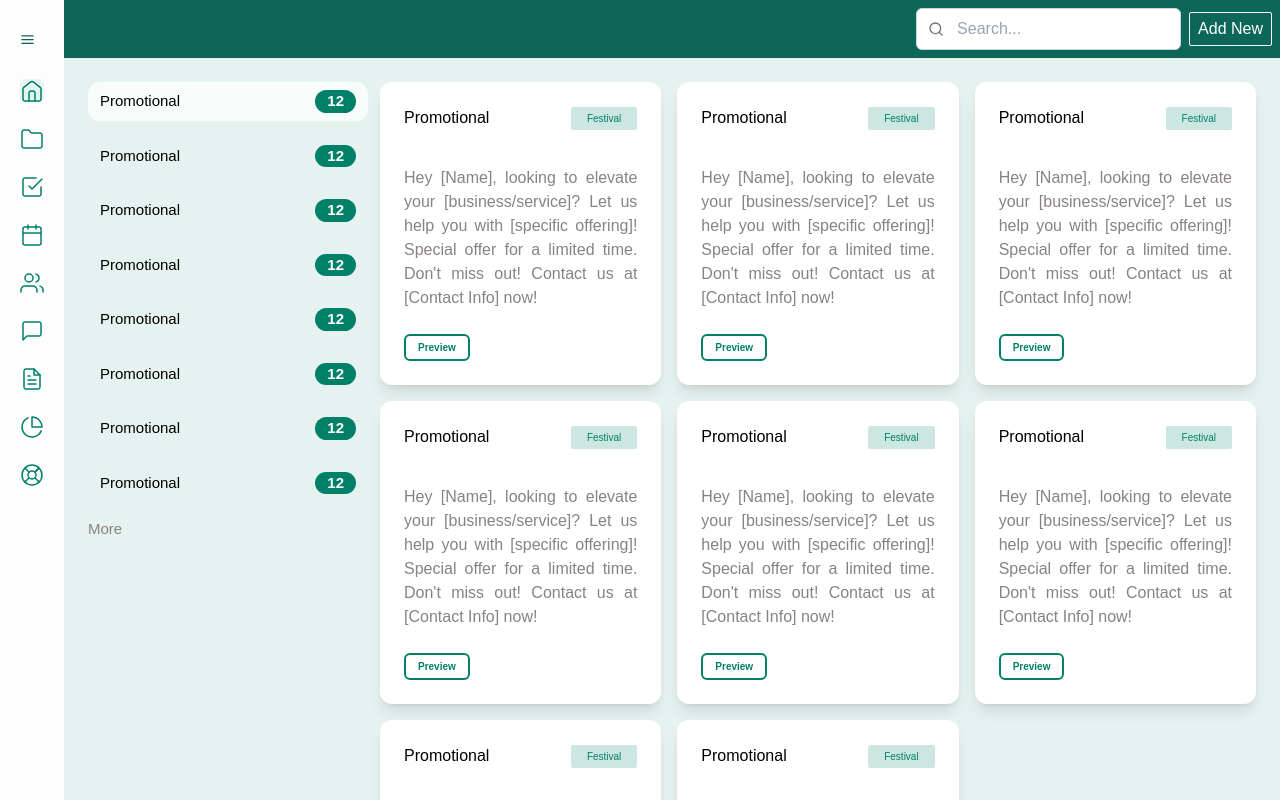
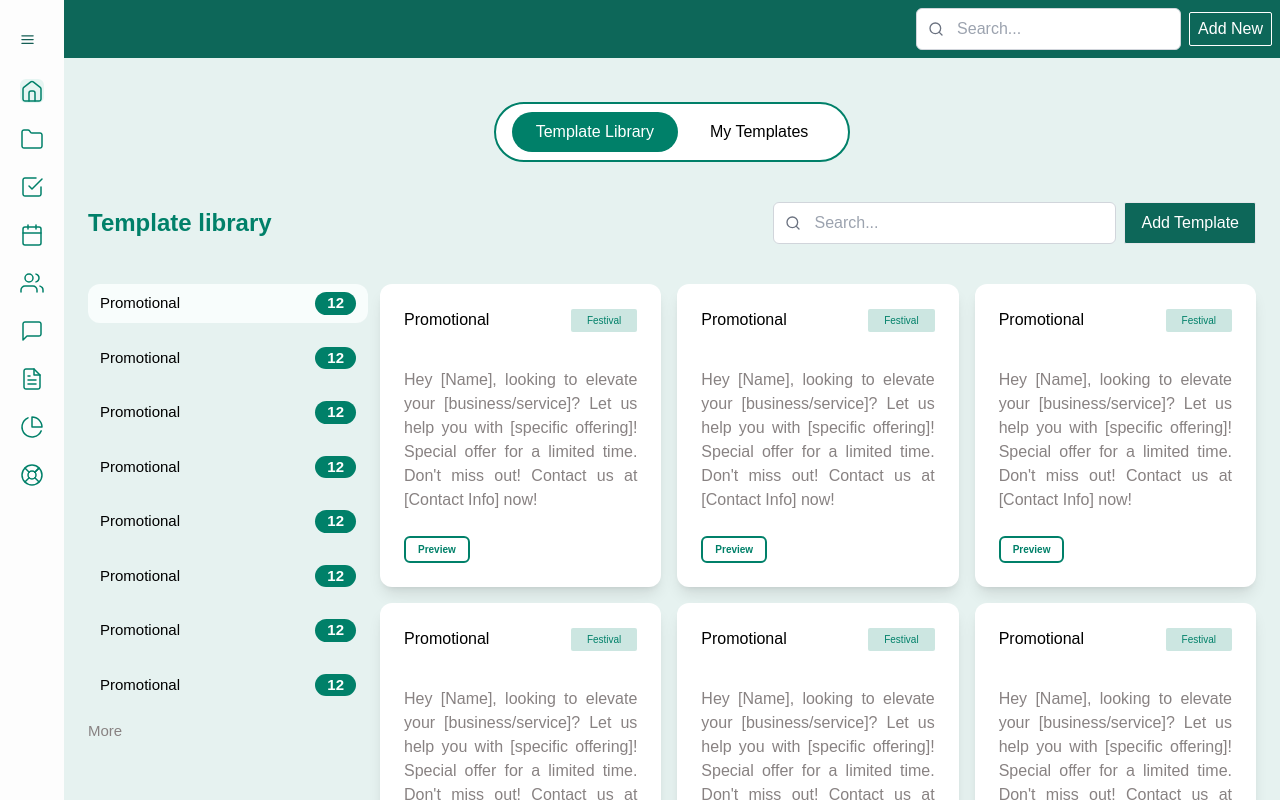
Before and after one commit to SarthakCentocode/marketing-tool, a Next.js app: page /templates in a window 1280 px wide. Shown: the top 800 px of the page. Built offline with nearby package versions, Linux system fonts and the light colour scheme.

Commit message:
update templates

```diff
--- a/src/app/layout.tsx
+++ b/src/app/layout.tsx
@@ -14,7 +14,7 @@ export default function RootLayout({
 }>) {
   return (
     <html lang="en">
-      <body className={`antialiased`}>
+      <body >
         <Sidebar>{children}</Sidebar>
       </body>
     </html>
--- a/src/app/templates/page.tsx
+++ b/src/app/templates/page.tsx
@@ -1,46 +1,39 @@
+"use client";
 import Card from "@/components/card";
+import MyTemplates from "@/components/templates/myTemplates";
+import TemplatesLib from "@/components/templates/templateLib";
+import { useState } from "react";
 
 export default function Templates() {
+  const [isTab, setTab] = useState(0);
 
   return (
     <>
-          <div className="bg-[#E6F2F0] h-full w-full p-6">
-            <div className="grid grid-cols-12 ">
-              <div className="col-span-3 pe-3">
-                {Array(8)
-                  .fill(0)
-                  .map((_, index) => (
-                    <div
-                      key={index}
-                      className={`mb-4 py-2 px-3 flex justify-between items-center w-full ${
-                        index === 0 ? "bg-[#F8FDFC]" : ""
-                      } rounded-xl`}
+      <div className=" bg-[#E6F2F0] h-full w-full p-6">
+        <div className="mt-5 flex justify-center items-center ">
+          <div className=" bg-white  gap-2 flex justify-around items-center border-2 border-[#008069] py-2 px-4 rounded-full">
+            <button
+              className={`px-6   rounded-full py-2  text-[16px] text-[600]  ${
+                isTab === 0 && "bg-[#008069] text-white"
+              }`}
+              onClick={() => setTab(0)}
             >
-                      <h4 className="text-[15px]">Promotional</h4>
-                      <h4 className="bg-[#008069] text-[15px] rounded-2xl font-bold px-3 text-white">
-                        12
-                      </h4>
-                    </div>
-                  ))}
-                <h4 className="text-[15px] text-[#888282]">More</h4>
-              </div>
-              <div className="col-span-9">
-                <div className="grid grid-cols-3 gap-4">
-                  {Array(8)
-                    .fill(0)
-                    .map((_, index) => (
-                      <Card
-                        key={index}
-                        title="Promotional"
-                        badgeText="Festival"
-                        button="Preview"
-                        description="Hey [Name], looking to elevate your [business/service]? Let us help you with [specific offering]! Special offer for a limited time. Don't miss out! Contact us at [Contact Info] now!"
-                      />
-                    ))}
+              Template Library
+            </button>
+
+            <button
+              className={`px-6   rounded-full py-2  text-[16px] text-[600]  ${
+                isTab === 1 && "bg-[#008069] text-white"
+              }`}
+              onClick={() => setTab(1)}
+            >
+              My Templates
+            </button>
           </div>
         </div>
-            </div>
+        {isTab === 0 && <TemplatesLib />}
+        {isTab === 1 && <MyTemplates />}
       </div>
     </>
-      )
+  );
 }
--- /dev/null
+++ b/src/components/templates/myTemplates.tsx
@@ -0,0 +1,178 @@
+import * as React from "react";
+import {
+  Paper,
+  TableContainer,
+  Table,
+  TableHead,
+  TableRow,
+  TableCell,
+  TableBody,
+  TablePagination,
+} from "@mui/material";
+import { FiSearch } from "react-icons/fi";
+interface Column {
+  id: "name" | "code" | "population" | "size" | "density";
+  label: string;
+  minWidth?: number;
+  align?: "right";
+  format?: (value: number) => string;
+}
+
+const columns: readonly Column[] = [
+  { id: "name", label: "Name", minWidth: 170 },
+  { id: "code", label: "ISO\u00a0Code", minWidth: 100 },
+  {
+    id: "population",
+    label: "Population",
+    minWidth: 170,
+    align: "right",
+    format: (value: number) => value.toLocaleString("en-US"),
+  },
+  {
+    id: "size",
+    label: "Size\u00a0(km\u00b2)",
+    minWidth: 170,
+    align: "right",
+    format: (value: number) => value.toLocaleString("en-US"),
+  },
+  {
+    id: "density",
+    label: "Density",
+    minWidth: 170,
+    align: "right",
+    format: (value: number) => value.toFixed(2),
+  },
+];
+
+interface Data {
+  name: string;
+  code: string;
+  population: number;
+  size: number;
+  density: number;
+}
+
+function createData(
+  name: string,
+  code: string,
+  population: number,
+  size: number
+): Data {
+  const density = population / size;
+  return { name, code, population, size, density };
+}
+
+const rows = [
+  createData("India", "IN", 1324171354, 3287263),
+  createData("China", "CN", 1403500365, 9596961),
+  createData("Italy", "IT", 60483973, 301340),
+  createData("United States", "US", 327167434, 9833520),
+  createData("Canada", "CA", 37602103, 9984670),
+  createData("Australia", "AU", 25475400, 7692024),
+  createData("Germany", "DE", 83019200, 357578),
+  createData("Ireland", "IE", 4857000, 70273),
+  createData("Mexico", "MX", 126577691, 1972550),
+  createData("Japan", "JP", 126317000, 377973),
+  createData("France", "FR", 67022000, 640679),
+  createData("United Kingdom", "GB", 67545757, 242495),
+  createData("Russia", "RU", 146793744, 17098246),
+  createData("Nigeria", "NG", 200962417, 923768),
+  createData("Brazil", "BR", 210147125, 8515767),
+];
+
+export default function StickyHeadTable() {
+  const [page, setPage] = React.useState(0);
+  const [rowsPerPage, setRowsPerPage] = React.useState(10);
+
+  const handleChangePage = (event: unknown, newPage: number) => {
+    setPage(newPage);
+  };
+
+  const handleChangeRowsPerPage = (
+    event: React.ChangeEvent<HTMLInputElement>
+  ) => {
+    setRowsPerPage(+event.target.value);
+    setPage(0);
+  };
+
+  return (
+    <div className="w-[100%]">
+
+      <div className=" flex justify-between items-center my-10 ">
+        <div>
+          <h1 className="text-[24px] font-[600] text-[#008069]">My Template</h1>
+        </div>
+        <div className="flex space-x-2">
+          <div className=" flex justify-end items-center overflow-y-auto">
+            <div className="relative">
+              <input
+                type="text"
+                // value={searchQuery}
+                // onChange={handleSearchChange}
+                placeholder="Search..."
+                className="w-[343px] pl-10 pr-4 py-2 border border-gray-300 rounded-md focus:outline-none focus:ring focus:border-green-500"
+              />
+              <FiSearch className="absolute top-1/2 left-3 transform -translate-y-1/2 text-gray-500" />
+            </div>
+            <button className=" ms-2 border-[1px] bg-[#0D6759] px-4 h-full text-white rounded-sm ">
+              All
+            </button>
+          </div>
+        </div>{" "}
+      </div>
+      <Paper sx={{ width: "100%", overflow: "hidden" }}>
+        <TableContainer sx={{ maxHeight: 440, width: "100%" }}>
+          <Table stickyHeader aria-label="sticky table">
+            <TableHead>
+              <TableRow>
+                {columns.map((column) => (
+                  <TableCell
+                    key={column.id}
+                    align={column.align}
+                    style={{ minWidth: column.minWidth, backgroundColor: '#008069', color: 'white' }}
+                  >
+                    {column.label}
+                  </TableCell>
+                ))}
+              </TableRow>
+            </TableHead>
+            <TableBody>
+              {rows
+                .slice(page * rowsPerPage, page * rowsPerPage + rowsPerPage)
+                .map((row) => {
+                  return (
+                    <TableRow
+                      hover
+                      role="checkbox"
+                      tabIndex={-1}
+                      key={row.code}
+                    >
+                      {columns.map((column) => {
+                        const value = row[column.id];
+                        return (
+                          <TableCell key={column.id} align={column.align}>
+                            {column.format && typeof value === "number"
+                              ? column.format(value)
+                              : value}
+                          </TableCell>
+                        );
+                      })}
+                    </TableRow>
+                  );
+                })}
+            </TableBody>
+          </Table>
+        </TableContainer>
+        <TablePagination
+          rowsPerPageOptions={[10, 25, 100]}
+          component="div"
+          count={rows.length}
+          rowsPerPage={rowsPerPage}
+          page={page}
+          onPageChange={handleChangePage}
+          onRowsPerPageChange={handleChangeRowsPerPage}
+        />
+      </Paper>
+    </div>
+  );
+}
--- /dev/null
+++ b/src/components/templates/templateLib.tsx
@@ -0,0 +1,70 @@
+import { FiSearch } from "react-icons/fi";
+import Card from "../card";
+
+export default function TemplatesLib() {
+  return (
+    <>
+      <div className="">
+        <div className=" flex justify-between items-center my-10 ">
+          <div>
+            <h1 className="text-[24px] font-[600] text-[#008069]">
+              Template library
+            </h1>
+          </div>
+          <div className="flex space-x-2">
+            <div className=" flex justify-end items-center overflow-y-auto">
+              <div className="relative">
+                <input
+                  type="text"
+                  // value={searchQuery}
+                  // onChange={handleSearchChange}
+                  placeholder="Search..."
+                  className="w-[343px] pl-10 pr-4 py-2 border border-gray-300 rounded-md focus:outline-none focus:ring focus:border-green-500"
+                />
+                <FiSearch className="absolute top-1/2 left-3 transform -translate-y-1/2 text-gray-500" />
+              </div>
+              <button className=" ms-2 border-[1px] bg-[#0D6759] px-4 h-full text-white rounded-sm ">
+                Add Template
+              </button>
+            </div>
+          </div>{" "}
+        </div>
+        <div className="grid grid-cols-12 ">
+          <div className="col-span-3 pe-3">
+            {Array(8)
+              .fill(0)
+              .map((_, index) => (
+                <div
+                  key={index}
+                  className={`mb-4 py-2 px-3 flex justify-between items-center w-full ${
+                    index === 0 ? "bg-[#F8FDFC]" : ""
+                  } rounded-xl`}
+                >
+                  <h4 className="text-[15px]">Promotional</h4>
+                  <h4 className="bg-[#008069] text-[15px] rounded-2xl font-bold px-3 text-white">
+                    12
+                  </h4>
+                </div>
+              ))}
+            <h4 className="text-[15px] text-[#888282]">More</h4>
+          </div>
+          <div className="col-span-9">
+            <div className="grid grid-cols-3 gap-4">
+              {Array(8)
+                .fill(0)
+                .map((_, index) => (
+                  <Card
+                    key={index}
+                    title="Promotional"
+                    badgeText="Festival"
+                    button="Preview"
+                    description="Hey [Name], looking to elevate your [business/service]? Let us help you with [specific offering]! Special offer for a limited time. Don't miss out! Contact us at [Contact Info] now!"
+                  />
+                ))}
+            </div>
+          </div>
+        </div>
+      </div>
+    </>
+  );
+}
```
Also changed, not shown: 1 other file (tests, documents, lock files or other folders). Lines whose indentation alone changed are shown as unchanged.
